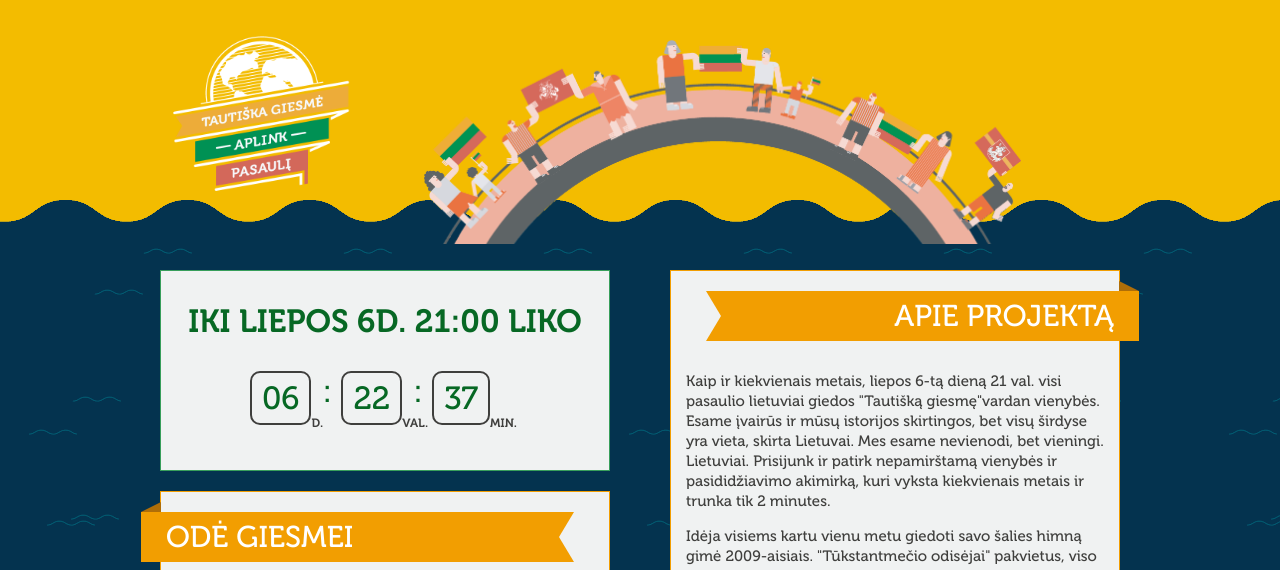
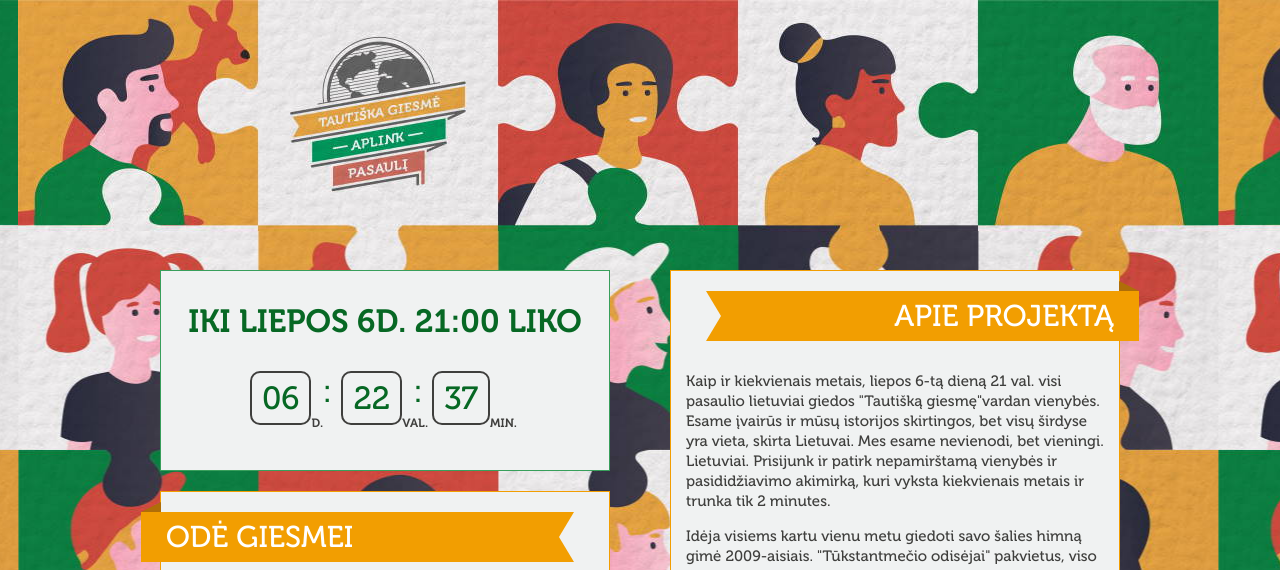
Before and after one commit to belauzas/tautiska-giesme-2020, a plain HTML site: page index.html in a window 1280 px wide. Shown: the top 570 px of the page. Drawn offline with Linux system fonts and the light colour scheme.

Commit message:
Background

```diff
--- a/css/main.css
+++ b/css/main.css
@@ -6,7 +6,7 @@
   --red: #d44840;
   --red-dark: #aa3835;
   --grey: #f0f2f2;
-    --grey-dark: #B5B9BA;
+  --grey-dark: #b5b9ba;
 }
 
 @font-face {
@@ -41,7 +41,8 @@ body * {
   padding: 0;
   vertical-align: top;
   box-sizing: border-box;
-    font-family: 'Museo', 'Gill Sans', 'Gill Sans MT', Calibri, 'Trebuchet MS', sans-serif;
+  font-family: 'Museo', 'Gill Sans', 'Gill Sans MT', Calibri, 'Trebuchet MS',
+    sans-serif;
   color: #3f3f3d;
   letter-spacing: 0;
 }
@@ -172,24 +173,15 @@ script {
 body {
   width: 100%;
   padding-bottom: 120px;
-    background-color: #04334F;
-    background-image: url(../img/waves.png);
+  background-color: #04334f;
+  background-image: url(../img/people.jpg);
+  background-position: 23% 0;
 }
 
 header {
   width: 100%;
   height: 200px;
-    background-color: #F3BC00;
   position: relative;
-}
-    header::after {
-        content: '';
-        position: absolute;
-        bottom: -23px;
-        right: 0;
-        left: 0;
-        height: 24px;
-        background-image: url(../img/orange-wave.png);
 }
 header > .banner {
   width: 100%;
@@ -199,6 +191,9 @@ header {
   right: 0;
   left: 0;
   overflow: hidden;
+  background-image: url(../img/people-logo.jpg);
+  background-position: 23% 0;
+  background-repeat: no-repeat;
 }
 .banner > .logo {
   width: 160px;
@@ -208,13 +203,6 @@ header {
   position: absolute;
   top: 0;
   left: 20px;
-        }
-        .banner > .bridge {
-            height: 100%;
-            position: absolute;
-            bottom: -40px;
-            left: calc(100px + 20vw);
-            z-index: 1;
 }
 
 main {
@@ -517,7 +505,7 @@ section.yellow {
     font-size: 30px;
   }
   h2 > .start::before {
-            border-width: 0 0 10px 20px;;
+    border-width: 0 0 10px 20px;
   }
 
   .col-right h2 {
@@ -585,7 +573,6 @@ section.yellow {
     border-color: transparent transparent var(--yellow) transparent;
   }
 
-
   main > .full-column {
     margin-top: 30px;
   }
--- a/index.html
+++ b/index.html
@@ -28,8 +28,7 @@
 <body>
     <header>
         <div class="banner">
-            <img class="logo" src="./img/logo.png" alt="Tautiškos giesmės logotipas">
-            <img class="bridge" src="./img/bridge.png" alt="Tautiškos giesmės tiltas">
+            <!-- <img class="logo" src="./img/logo.png" alt="Tautiškos giesmės logotipas"> -->
         </div>
     </header>
 
```
Also changed, not shown: css/main.min.css, img/people-logo.jpg (added), img/people.jpg (added). Lines whose indentation alone changed are shown as unchanged.
